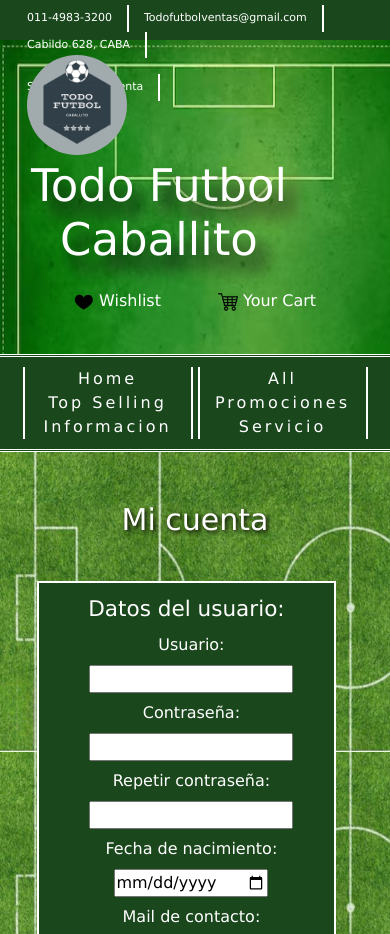
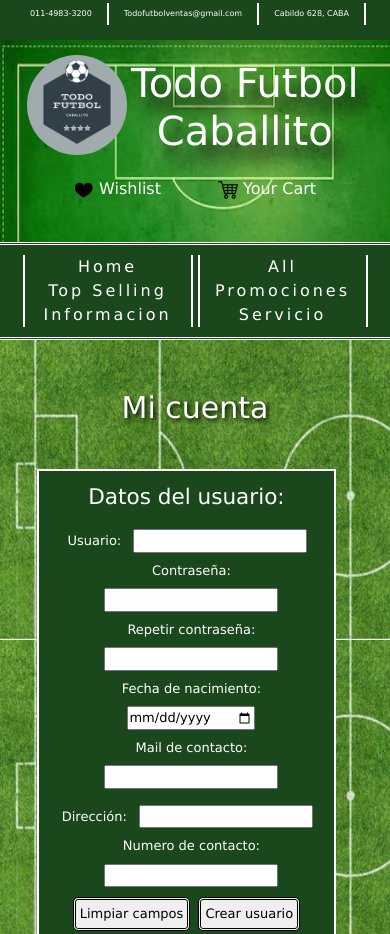
Before and after one commit to MatiasSeronello/PreEntrega2_Seronello, a website: page pages/Servicio.html in a window 390 px wide. Shown: the top 934 px of the page. Drawn offline with nearby package versions, Linux system fonts and the light colour scheme.

Commit message:
arreglos responsive y animaciones

```diff
--- a/index.html
+++ b/index.html
@@ -10,6 +10,7 @@
     <link rel="stylesheet" href="./css/bootstrap.min.css">
     <script src="./js/bootstrap.min.js"></script>
     <link rel="stylesheet" href="./css/style.css">
+    <link rel="stylesheet" href="https://cdnjs.cloudflare.com/ajax/libs/animate.css/4.1.1/animate.min.css"/>
 </head>
 <body>
     <header>
@@ -28,9 +29,9 @@
             <div class="bloquemedio row">
                 <div class="logo-titulo col-sm-8 col-md-6 col-xl-4">
                     <a href="./index.html">
-                        <img class="logo" src="./imagenes/Logo.jpg" alt="Logo" width="100px">
+                        <img class="logo animate__animated animate__flipInX" src="./imagenes/Logo.jpg" alt="Logo" width="100px">
                     </a>
-                    <h1> Todo Futbol <br> Caballito </h1>
+                    <h1 class="animate__animated animate__backInDown"> Todo Futbol <br> Caballito </h1>
                 </div>
                 <div class="buscador col-sm-10 col-md-4 col-xl-5">
                     <label for="buscador">Buscar en el sitio:</label>
--- a/pages/Servicio.html
+++ b/pages/Servicio.html
@@ -10,6 +10,7 @@
     <link rel="stylesheet" href="../css/bootstrap.min.css">
     <script src="../js/bootstrap.min.js"></script>
     <link rel="stylesheet" href="../css/style.css">
+    <link rel="stylesheet" href="https://cdnjs.cloudflare.com/ajax/libs/animate.css/4.1.1/animate.min.css"/>
 </head>
 <body>
     <header>
@@ -28,9 +29,9 @@
             <div class="bloquemedio row">
                 <div class="logo-titulo col-sm-8 col-md-6 col-xl-4">
                     <a href="../index.html">
-                        <img class="logo" src="../imagenes/Logo.jpg" alt="Logo" width="100px">
+                        <img class="logo animate__animated animate__flipInX" src="../imagenes/Logo.jpg" alt="Logo" width="100px">
                     </a>
-                    <h1> Todo Futbol <br> Caballito </h1>
+                    <h1 class="animate__animated animate__backInDown"> Todo Futbol <br> Caballito </h1>
                 </div>
                 <div class="buscador col-sm-10 col-md-4 col-xl-5">
                     <label for="buscador">Buscar en el sitio:</label>
--- a/scss/_main.scss
+++ b/scss/_main.scss
@@ -22,7 +22,10 @@
             text-align: center;
                 img {
                 border-radius: 80px;
-                }
+                    &:hover {
+                        animation: swing;
+                        animation-duration: 0.7s;
+                    }}
                 h5 {
                 font-size: 20px;
                 }
--- a/scss/_responsive.scss
+++ b/scss/_responsive.scss
@@ -1,44 +1,58 @@
 /* RESPONSIVE */
 /* cel */
 @media (max-width:486px) {
+    header {
         .menuUno {
         padding: 3px;
         font-size: 8px;
-    }
             .menuUno__dos {
             display: none;
+            }
         }
         .bloquemedio {
         display: flex;
         justify-content: space-evenly;
         flex-wrap: wrap;
         align-items: center;
-    }
             .buscador {
             display: none;
             }
+            .logo-titulo {
                 h1 {
                 font-size: 40px;
                 padding: 4px;
                 }
+            }
+        }
+    }
+
     h2 {
         text-align: center;
         padding-left: 90px;
     }
+    .seccion-servicio{
         form {
         text-align: center;
+        font-size: 13px;
+        }
     }
 }
 
 @media (max-width: 770px) {
+    header {
+        .menuUno {
             .menuUno__dos {
             display: none;
             }
         }
+    }
+}
 
 @media (max-width: 599px) {
+    main section {
         .galeria-clientes {
         display: none;
+        }
     }
 }
 
```
Also changed, not shown: pages/Accesorios.html (+3 -2 lines), pages/All.html (+3 -2 lines), pages/Calzado.html (+3 -2 lines), pages/Indumentaria.html (+3 -2 lines), pages/Informacion.html (+3 -2 lines), pages/TopSelling-Promociones.html (+3 -2 lines), css/style.css, 1 other file. Lines whose indentation alone changed are shown as unchanged.
